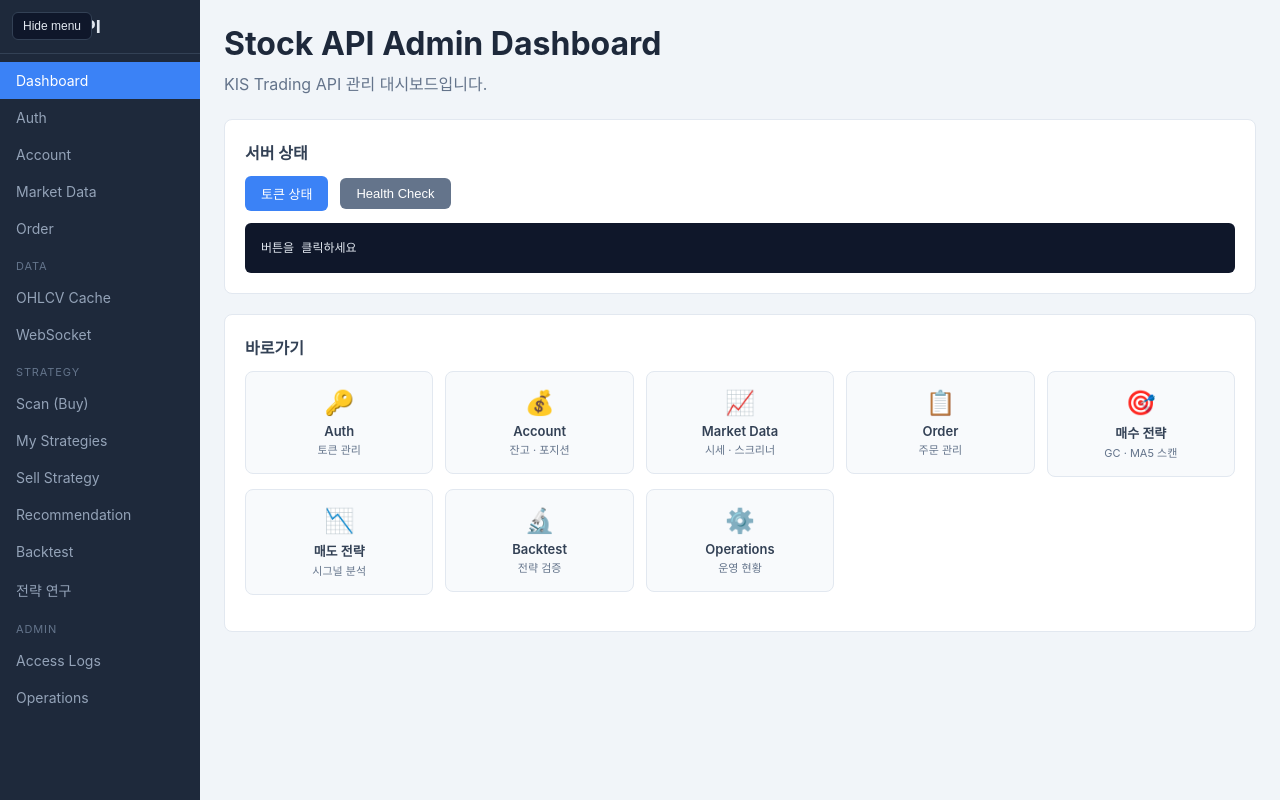
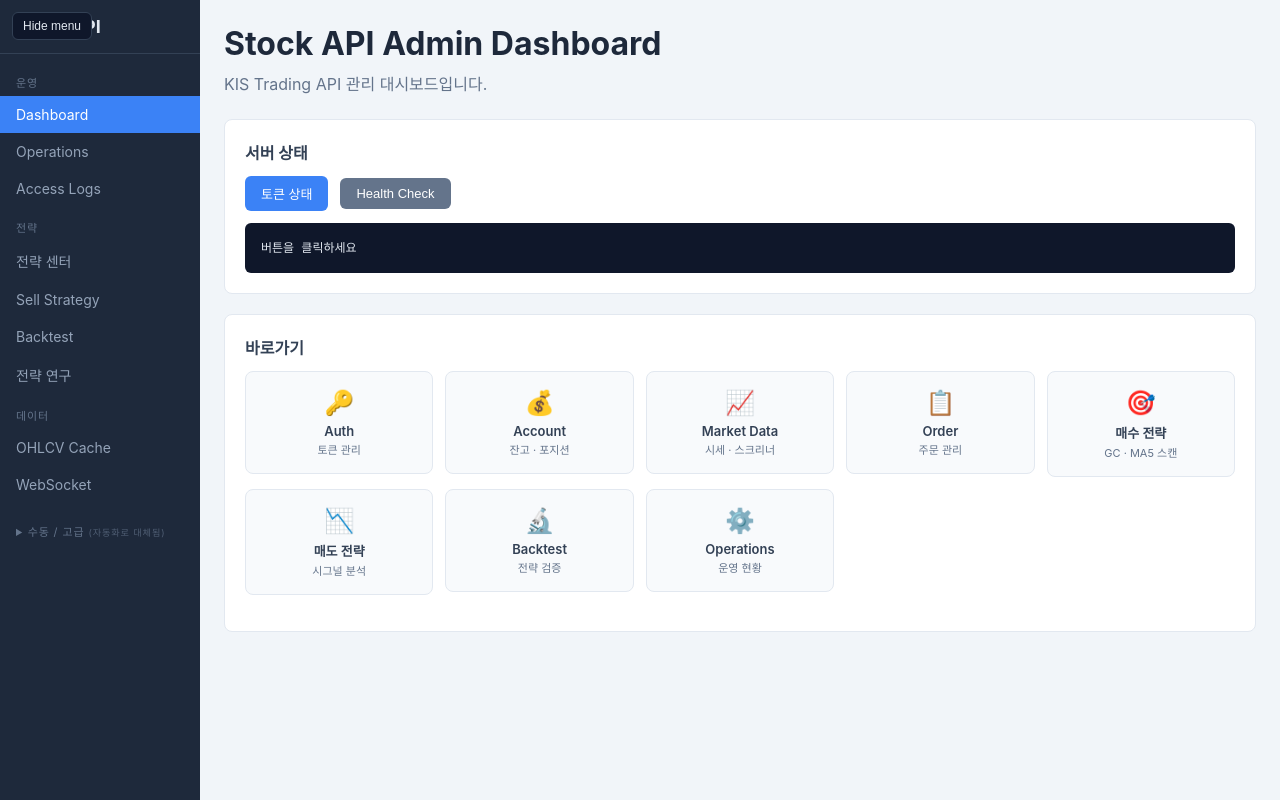
Before and after one commit to isinthesky/envelope-stock-fastapi, a FastAPI app: page /mypage in a window 1280 px wide. Run offline with FastAPI, Linux system fonts and the light colour scheme; parts of the project's set-up code (start-up, migrations or seed data) failed here and were passed over.

Commit message:
feat(page): mypage 네비 역할별 재구성 + 전략 센터 통합
실사용 기준 정리(자동 스케줄러가 스캔·알림 수행 → 수동 페이지 방치):
1. [네비 재구성] 사이드바를 운영/전략/데이터 그룹으로 정리. 수동 터미널
   (Auth/Account/Order/Market Data)은 접이식 "수동/고급(자동화로 대체됨)"으로 묶고
   Order/Market Data에 '수동' 표식.
2. [전략 통합] /mypage/strategy-hub "전략 센터" 신규 — 매수 스캔·추천/룰셋·내 전략을
   탭으로 통합. 각 탭은 기존 페이지를 embed iframe으로 로드해 기능 100% 보존.
3. [임베드 모드] base.html: ?embed=1이면 사이드바/토글 숨기고 콘텐츠 전체폭.

검증: pytest 529 passed. 허브/서브페이지/embed 렌더 200 확인.

Co-Authored-By: Claude Opus 4.8 (1M context) <noreply@anthropic.com>

```diff
--- a/src/application/interface/page/__init__.py
+++ b/src/application/interface/page/__init__.py
@@ -37,6 +37,9 @@ from src.application.interface.page.sell_strategy_page_router import (
 from src.application.interface.page.strategy_dashboard_page_router import (
     router as strategy_dashboard_page_router,
 )
+from src.application.interface.page.strategy_hub_page_router import (
+    router as strategy_hub_page_router,
+)
 from src.application.interface.page.strategy_page_router import router as strategy_page_router
 from src.application.interface.page.websocket_page_router import (
     router as websocket_page_router,
@@ -50,6 +53,7 @@ mypage_routers = [
     market_data_page_router,
     order_page_router,
     ops_page_router,
+    strategy_hub_page_router,
     strategy_page_router,
     strategy_dashboard_page_router,
     sell_strategy_page_router,
@@ -75,6 +79,7 @@ __all__ = [
     "account_page_router",
     "market_data_page_router",
     "order_page_router",
+    "strategy_hub_page_router",
     "strategy_page_router",
     "strategy_dashboard_page_router",
     "sell_strategy_page_router",
--- a/templates/layouts/_sidebar.html
+++ b/templates/layouts/_sidebar.html
@@ -1,26 +1,31 @@
 <nav class="sidebar" id="sidebar">
   <h2><a href="/mypage/">Stock API</a></h2>
   <ul>
+    <li class="section-title">운영</li>
     <li><a href="/mypage/" class="{% if active_page == 'index' %}active{% endif %}">Dashboard</a></li>
-    <li><a href="/mypage/auth/" class="{% if active_page == 'auth' %}active{% endif %}">Auth</a></li>
-    <li><a href="/mypage/account/" class="{% if active_page == 'account' %}active{% endif %}">Account</a></li>
-    <li><a href="/mypage/market-data/" class="{% if active_page == 'market_data' %}active{% endif %}">Market Data</a></li>
-    <li><a href="/mypage/order/" class="{% if active_page == 'order' %}active{% endif %}">Order</a></li>
+    <li><a href="/ops/" class="{% if active_page == 'ops' %}active{% endif %}">Operations</a></li>
+    <li><a href="/mypage/access-logs/" class="{% if active_page == 'access_logs' %}active{% endif %}">Access Logs</a></li>
 
-    <li class="section-title">Data</li>
+    <li class="section-title">전략</li>
+    <li><a href="/mypage/strategy-hub/" class="{% if active_page in ['strategy_hub','strategy','recommendation','strategy_dashboard'] %}active{% endif %}">전략 센터</a></li>
+    <li><a href="/mypage/sell-strategy/" class="{% if active_page == 'sell_strategy' %}active{% endif %}">Sell Strategy</a></li>
+    <li><a href="/mypage/backtest/" class="{% if active_page == 'backtest' %}active{% endif %}">Backtest</a></li>
+    <li><a href="/mypage/research/" class="{% if active_page == 'research' %}active{% endif %}">전략 연구</a></li>
+
+    <li class="section-title">데이터</li>
     <li><a href="/mypage/ohlcv/" class="{% if active_page == 'ohlcv' %}active{% endif %}">OHLCV Cache</a></li>
     <li><a href="/mypage/websocket/" class="{% if active_page == 'websocket' %}active{% endif %}">WebSocket</a></li>
 
-    <li class="section-title">Strategy</li>
-    <li><a href="/mypage/strategy/" class="{% if active_page == 'strategy' %}active{% endif %}">Scan (Buy)</a></li>
-    <li><a href="/mypage/strategy/dashboard" class="{% if active_page == 'strategy_dashboard' %}active{% endif %}">My Strategies</a></li>
-    <li><a href="/mypage/sell-strategy/" class="{% if active_page == 'sell_strategy' %}active{% endif %}">Sell Strategy</a></li>
-    <li><a href="/mypage/recommendation/" class="{% if active_page == 'recommendation' %}active{% endif %}">Recommendation</a></li>
-    <li><a href="/mypage/backtest/" class="{% if active_page == 'backtest' %}active{% endif %}">Backtest</a></li>
-    <li><a href="/mypage/research/" class="{% if active_page == 'research' %}active{% endif %}">전략 연구</a></li>
-
-    <li class="section-title">Admin</li>
-    <li><a href="/mypage/access-logs/" class="{% if active_page == 'access_logs' %}active{% endif %}">Access Logs</a></li>
-    <li><a href="/ops/" class="{% if active_page == 'ops' %}active{% endif %}">Operations</a></li>
+    <li>
+      <details {% if active_page in ['auth','account','order','market_data'] %}open{% endif %} style="margin-top:8px;">
+        <summary class="section-title" style="cursor:pointer; list-style:revert;">수동 / 고급 <small style="font-weight:400; opacity:.7;">(자동화로 대체됨)</small></summary>
+        <ul style="list-style:none; padding-left:0; margin:4px 0 0;">
+          <li><a href="/mypage/auth/" class="{% if active_page == 'auth' %}active{% endif %}">Auth</a></li>
+          <li><a href="/mypage/account/" class="{% if active_page == 'account' %}active{% endif %}">Account</a></li>
+          <li><a href="/mypage/order/" class="{% if active_page == 'order' %}active{% endif %}">Order <small style="opacity:.6;">수동</small></a></li>
+          <li><a href="/mypage/market-data/" class="{% if active_page == 'market_data' %}active{% endif %}">Market Data <small style="opacity:.6;">수동</small></a></li>
+        </ul>
+      </details>
+    </li>
   </ul>
 </nav>
--- a/templates/layouts/base.html
+++ b/templates/layouts/base.html
@@ -8,10 +8,16 @@
   <link rel="stylesheet" href="/static/styles/mypage.css" />
     {% block extra_css_links %}{% endblock %}
   <style>
+    /* embed 모드: 허브 탭 iframe 등에서 사이드바/토글 숨기고 콘텐츠 전체폭 */
+    body.embedded .sidebar,
+    body.embedded .sidebar-toggle,
+    body.embedded .sidebar-backdrop { display: none !important; }
+    body.embedded .layout { display: block; }
+    body.embedded .content { margin-left: 0 !important; max-width: none !important; }
     {% block extra_styles %}{% endblock %}
   </style>
 </head>
-<body>
+<body class="{% if request.query_params.get('embed') %}embedded{% endif %}">
   <button class="sidebar-toggle" type="button" aria-controls="sidebar" aria-expanded="true">Hide menu</button>
   <div class="sidebar-backdrop" data-sidebar-backdrop="1"></div>
   <div class="layout">
```
Also changed, not shown: src/application/interface/page/strategy_hub_page_router.py (added, +33 -0 lines), templates/page/strategy_hub.html (added, +54 -0 lines).
